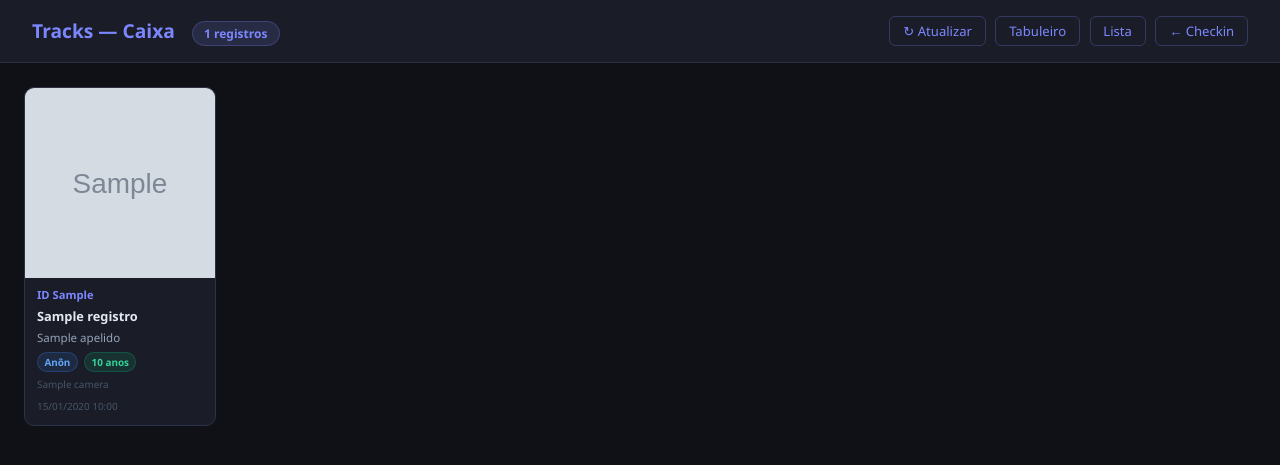
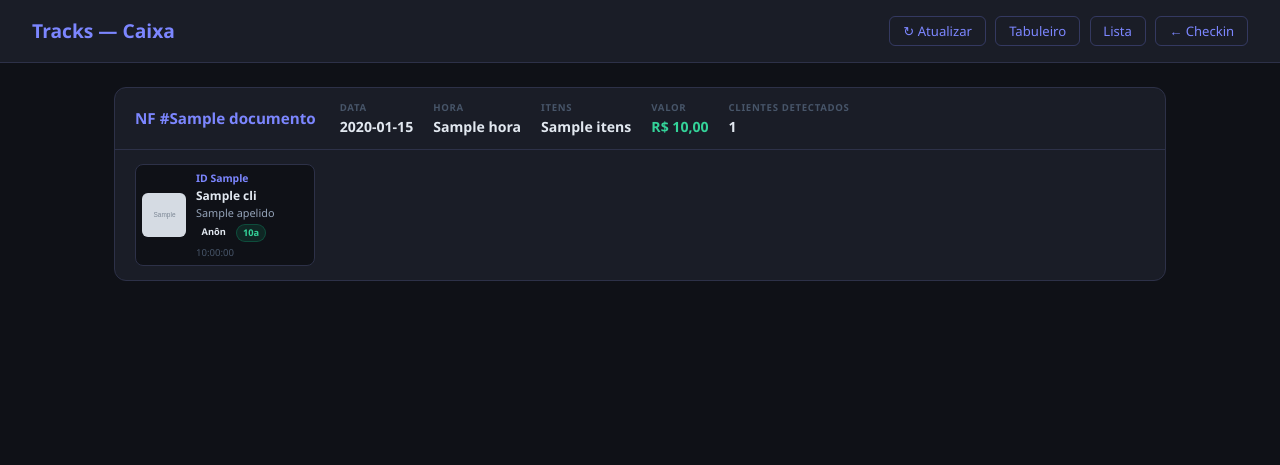
Before and after one commit to fernandofarooficial/camera300, a Flask app: template templates/tracks_caixa.html in a window 1280 px wide. Shown: the top 465 px of the page. Run offline with Flask 3, Linux system fonts and the light colour scheme; the template is opened without the code that fills it: most values are stand-ins (such as "Sample title", 1, 10 or a date in 2020); grey boxes marked "Sample" are stand-in pictures.

Commit message:
Nova página boca do caixa [2]

```diff
--- a/templates/tracks_caixa.html
+++ b/templates/tracks_caixa.html
@@ -27,17 +27,6 @@
     }
     header h1 { font-size: 1.2rem; font-weight: 600; color: #7c86ff; }
 
-    .badge-count {
-      font-size: 0.75rem;
-      background: #7c86ff22;
-      border: 1px solid #7c86ff44;
-      color: #7c86ff;
-      border-radius: 999px;
-      padding: 0.2rem 0.7rem;
-      margin-left: 0.75rem;
-      font-weight: 600;
-    }
-
     .nav { display: flex; gap: 0.6rem; }
     .nav a {
       color: #7c86ff;
@@ -50,138 +39,181 @@
     }
     .nav a:hover { background: #7c86ff22; }
 
-    main { max-width: 1400px; margin: 0 auto; padding: 1.5rem; }
+    main {
+      max-width: 1100px;
+      margin: 0 auto;
+      padding: 1.5rem;
+      display: flex;
+      flex-direction: column;
+      gap: 1rem;
+    }
 
     .empty-state { text-align: center; padding: 4rem 2rem; color: #475569; }
 
-    /* ---- Grid ---- */
-    .grid {
-      display: grid;
-      grid-template-columns: repeat(auto-fill, minmax(180px, 1fr));
-      gap: 1rem;
+    /* ---- Cartão de nota fiscal ---- */
+    .nf-card {
+      background: #1a1d27;
+      border: 1px solid #2d3148;
+      border-radius: 12px;
+      overflow: hidden;
     }
 
-    .card {
-      background: #1a1d27;
-      border: 1px solid #2d3148;
-      border-radius: 10px;
-      overflow: hidden;
+    .nf-header {
+      display: flex;
+      align-items: center;
+      gap: 1.5rem;
+      padding: 0.85rem 1.25rem;
+      border-bottom: 1px solid #2d3148;
+      flex-wrap: wrap;
+    }
+
+    .nf-doc {
+      font-size: 0.95rem;
+      font-weight: 700;
+      color: #7c86ff;
+      min-width: 90px;
+    }
+
+    .nf-info {
+      display: flex;
+      gap: 1.25rem;
+      flex-wrap: wrap;
+      flex: 1;
+    }
+
+    .nf-field {
       display: flex;
       flex-direction: column;
-      transition: border-color 0.2s, transform 0.2s;
-    }
-    .card:hover {
-      border-color: #7c86ff55;
-      transform: translateY(-2px);
+      gap: 0.15rem;
     }
 
-    .card-photo {
-      width: 100%;
-      aspect-ratio: 1 / 1;
-      object-fit: cover;
-      display: block;
-      background: #0f1117;
+    .nf-label {
+      font-size: 0.6rem;
+      font-weight: 700;
+      text-transform: uppercase;
+      letter-spacing: 0.07em;
+      color: #475569;
     }
 
-    .card-placeholder {
-      width: 100%;
-      aspect-ratio: 1 / 1;
+    .nf-value {
+      font-size: 0.88rem;
+      color: #e2e8f0;
+      font-weight: 600;
+    }
+
+    .nf-value.valor { color: #34d399; }
+
+    .nf-body {
+      padding: 0.85rem 1.25rem;
+      min-height: 3rem;
+    }
+
+    .clientes-lista {
+      display: flex;
+      flex-wrap: wrap;
+      gap: 0.75rem;
+    }
+
+    .nenhum {
+      font-size: 0.78rem;
+      color: #334155;
+      font-style: italic;
+    }
+
+    /* ---- Mini-card de cliente ---- */
+    .cli-card {
+      display: flex;
+      align-items: center;
+      gap: 0.6rem;
+      background: #0f1117;
+      border: 1px solid #2d3148;
+      border-radius: 8px;
+      padding: 0.4rem 0.75rem 0.4rem 0.4rem;
+      min-width: 180px;
+      max-width: 240px;
+    }
+
+    .cli-foto {
+      width: 44px;
+      height: 44px;
+      border-radius: 6px;
+      object-fit: cover;
+      background: #1a1d27;
+      flex-shrink: 0;
+    }
+
+    .cli-foto-placeholder {
+      width: 44px;
+      height: 44px;
+      border-radius: 6px;
+      background: #1a1d27;
       display: flex;
       align-items: center;
       justify-content: center;
-      background: #0f1117;
       color: #334155;
-      font-size: 0.65rem;
+      font-size: 0.6rem;
+      flex-shrink: 0;
     }
 
-    .card-body {
-      padding: 0.6rem 0.75rem 0.75rem;
+    .cli-info {
       display: flex;
       flex-direction: column;
-      gap: 0.3rem;
+      gap: 0.1rem;
+      min-width: 0;
     }
 
-    .card-id {
-      font-size: 0.7rem;
+    .cli-id {
+      font-size: 0.65rem;
       font-weight: 700;
       color: #7c86ff;
     }
 
-    .card-nome {
-      font-size: 0.8rem;
+    .cli-nome {
+      font-size: 0.75rem;
+      font-weight: 600;
       color: #e2e8f0;
-      font-weight: 600;
       white-space: nowrap;
       overflow: hidden;
       text-overflow: ellipsis;
     }
 
-    .card-apelido {
-      font-size: 0.72rem;
+    .cli-apelido {
+      font-size: 0.68rem;
       color: #94a3b8;
       white-space: nowrap;
       overflow: hidden;
       text-overflow: ellipsis;
     }
 
-    .card-meta {
+    .cli-meta {
       display: flex;
-      gap: 0.4rem;
+      gap: 0.3rem;
       flex-wrap: wrap;
-      margin-top: 0.15rem;
+      margin-top: 0.1rem;
     }
 
     .chip {
-      font-size: 0.62rem;
+      font-size: 0.58rem;
       font-weight: 600;
-      padding: 0.12rem 0.4rem;
+      padding: 0.1rem 0.35rem;
       border-radius: 999px;
     }
+    .chip-g-M { background:#3b82f622; color:#60a5fa; border:1px solid #3b82f644; }
+    .chip-g-F { background:#ec489922; color:#f472b6; border:1px solid #ec489944; }
+    .chip-g-A { background:#64748b22; color:#94a3b8; border:1px solid #64748b44; }
+    .chip-idade { background:#10b98122; color:#34d399; border:1px solid #10b98144; }
 
-    .chip-genero {
-      background: #3b82f622;
-      color: #60a5fa;
-      border: 1px solid #3b82f644;
-    }
-    .chip-genero.F {
-      background: #ec489922;
-      color: #f472b6;
-      border: 1px solid #ec489944;
-    }
-    .chip-genero.A {
-      background: #64748b22;
-      color: #94a3b8;
-      border: 1px solid #64748b44;
-    }
-
-    .chip-idade {
-      background: #10b98122;
-      color: #34d399;
-      border: 1px solid #10b98144;
-    }
-
-    .card-ts {
-      font-size: 0.62rem;
+    .cli-ts {
+      font-size: 0.6rem;
       color: #475569;
-      margin-top: 0.2rem;
-    }
-
-    .card-camera {
-      font-size: 0.62rem;
-      color: #475569;
-      white-space: nowrap;
-      overflow: hidden;
-      text-overflow: ellipsis;
+      margin-top: 0.15rem;
     }
   </style>
 </head>
 <body>
 
 <header>
-  <h1>
-    Tracks — Caixa
-    <span class="badge-count">{{ registros | length }} registros</span>
-  </h1>
+  <h1>Tracks — Caixa</h1>
   <nav class="nav">
     <a href="/camera300/tracks/caixa">&#8635; Atualizar</a>
     <a href="/camera300/tracks/tabuleiro">Tabuleiro</a>
@@ -192,52 +224,82 @@
 
 <main>
 
-  {% if not registros %}
-    <div class="empty-state">Nenhuma ocorrência de câmera Caixa encontrada.</div>
+  {% if not notas %}
+    <div class="empty-state">Nenhuma nota fiscal encontrada.</div>
   {% else %}
 
-    <div class="grid">
-      {% for r in registros %}
-        <div class="card">
-          {% if r.foto %}
-            <img class="card-photo" src="{{ r.foto }}"
-                 onerror="this.outerHTML='<div class=card-placeholder>sem foto</div>'"
-                 alt="ID {{ r.id_unico or r.track_id }}" />
+    {% for nf in notas %}
+      <div class="nf-card">
+
+        <div class="nf-header">
+          <span class="nf-doc">NF #{{ nf.documento }}</span>
+          <div class="nf-info">
+            <div class="nf-field">
+              <span class="nf-label">Data</span>
+              <span class="nf-value">{{ nf.data.strftime('%d/%m/%Y') if nf.data else '—' }}</span>
+            </div>
+            <div class="nf-field">
+              <span class="nf-label">Hora</span>
+              <span class="nf-value">{{ nf.hora or '—' }}</span>
+            </div>
+            <div class="nf-field">
+              <span class="nf-label">Itens</span>
+              <span class="nf-value">{{ nf.itens }}</span>
+            </div>
+            <div class="nf-field">
+              <span class="nf-label">Valor</span>
+              <span class="nf-value valor">R$ {{ '%.2f'|format(nf.valor) | replace('.', ',') }}</span>
+            </div>
+            <div class="nf-field">
+              <span class="nf-label">Clientes detectados</span>
+              <span class="nf-value">{{ nf.clientes | length }}</span>
+            </div>
+          </div>
+        </div>
+
+        <div class="nf-body">
+          {% if nf.clientes %}
+            <div class="clientes-lista">
+              {% for cli in nf.clientes %}
+                <div class="cli-card">
+                  {% if cli.foto %}
+                    <img class="cli-foto" src="{{ cli.foto }}"
+                         onerror="this.outerHTML='<div class=cli-foto-placeholder>sem foto</div>'"
+                         alt="ID {{ cli.id_unico }}" />
                   {% else %}
-            <div class="card-placeholder">sem foto</div>
+                    <div class="cli-foto-placeholder">sem foto</div>
                   {% endif %}
 
-          <div class="card-body">
-            {% if r.id_unico %}
-              <span class="card-id">ID {{ r.id_unico }}</span>
-            {% else %}
-              <span class="card-id" style="color:#475569">sem ID</span>
+                  <div class="cli-info">
+                    <span class="cli-id">ID {{ cli.id_unico }}</span>
+                    <span class="cli-nome" title="{{ cli.nome or '' }}">{{ cli.nome or '—' }}</span>
+                    {% if cli.apelido %}
+                      <span class="cli-apelido">{{ cli.apelido }}</span>
                     {% endif %}
-
-            <span class="card-nome" title="{{ r.nome or '' }}">{{ r.nome or '—' }}</span>
-            {% if r.apelido %}
-              <span class="card-apelido">{{ r.apelido }}</span>
-            {% endif %}
-
-            <div class="card-meta">
-              {% if r.genero %}
-                <span class="chip chip-genero {{ r.genero }}">
-                  {% if r.genero == 'M' %}Masc
-                  {% elif r.genero == 'F' %}Fem
-                  {% else %}Anôn{% endif %}
+                    <div class="cli-meta">
+                      {% if cli.genero %}
+                        <span class="chip chip-g-{{ cli.genero }}">
+                          {%- if cli.genero == 'M' %}Masc
+                          {%- elif cli.genero == 'F' %}Fem
+                          {%- else %}Anôn{%- endif %}
                         </span>
                       {% endif %}
-              {% if r.idade %}
-                <span class="chip chip-idade">{{ r.idade }} anos</span>
+                      {% if cli.idade %}
+                        <span class="chip chip-idade">{{ cli.idade }}a</span>
                       {% endif %}
                     </div>
-
-            <span class="card-camera">{{ r.camera or r.camera_id }}</span>
-            <span class="card-ts">{{ r.created_at.strftime('%d/%m/%Y %H:%M') if r.created_at else '—' }}</span>
+                    <span class="cli-ts">{{ cli.created_at.strftime('%H:%M:%S') if cli.created_at else '' }}</span>
                   </div>
                 </div>
               {% endfor %}
             </div>
+          {% else %}
+            <span class="nenhum">Nenhum cliente detectado na câmera Caixa neste horário (±2 min).</span>
+          {% endif %}
+        </div>
+
+      </div>
+    {% endfor %}
 
   {% endif %}
 
```
Also changed, not shown: tracks.py (+85 -31 lines). Lines whose indentation alone changed are shown as unchanged.
